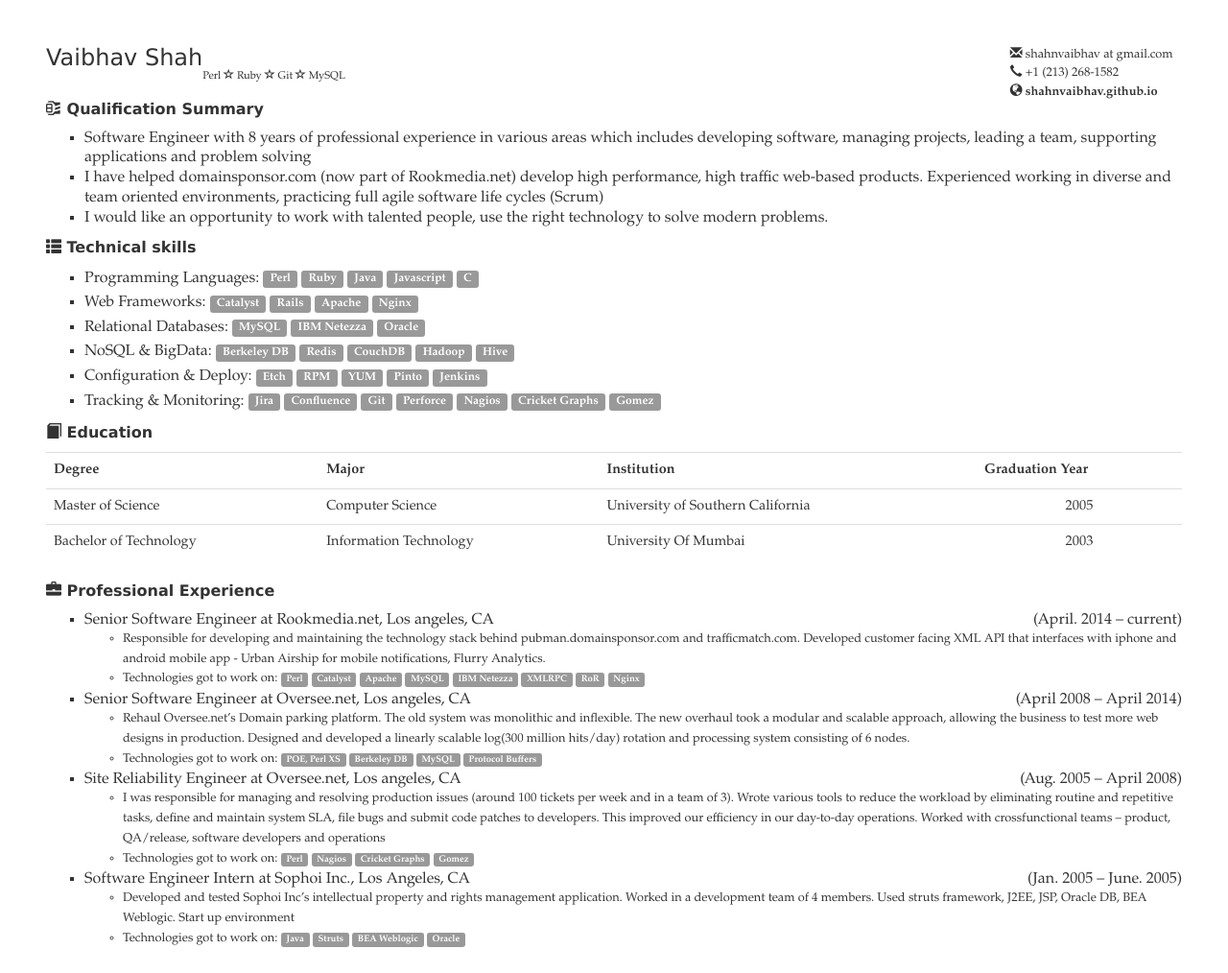
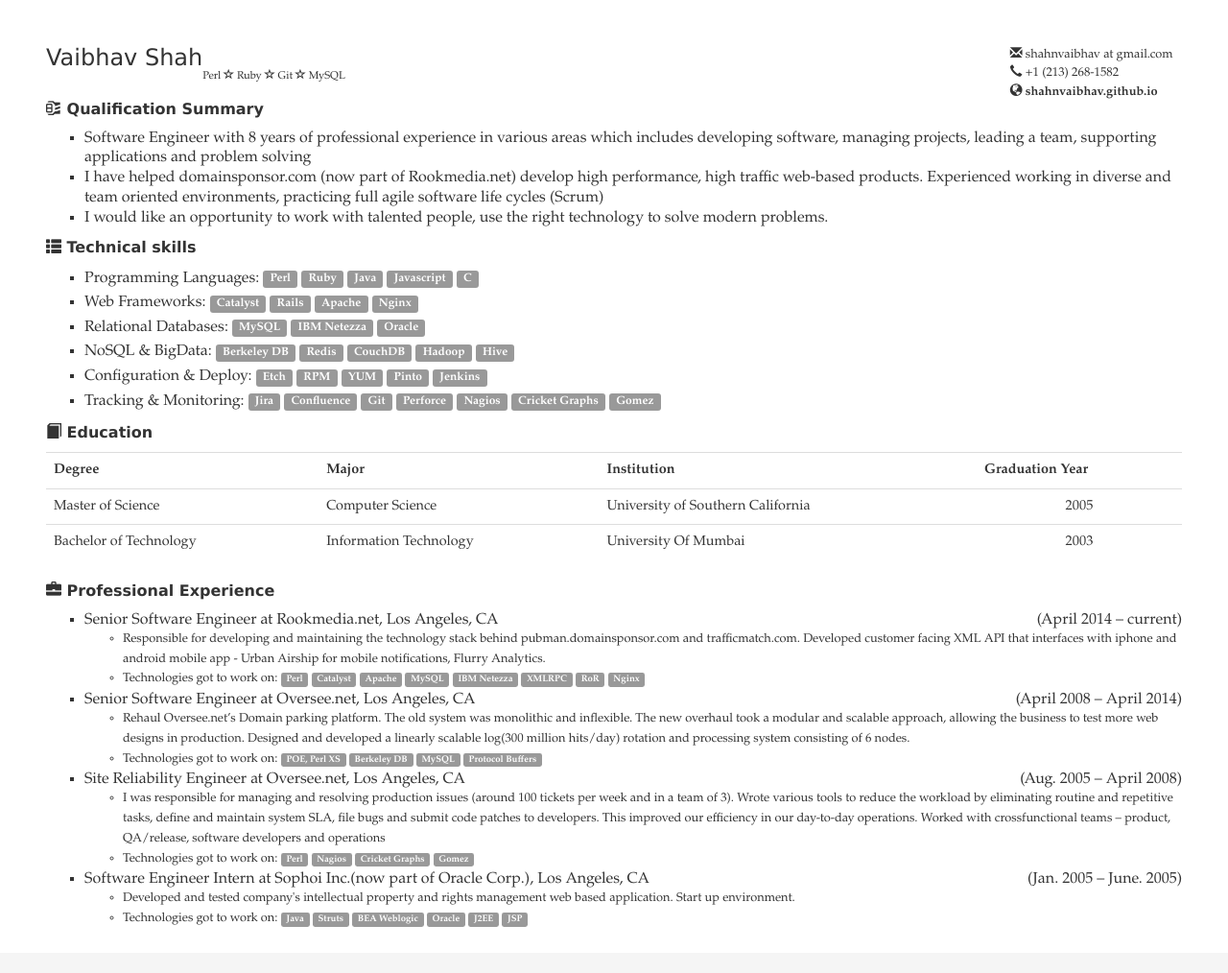
Before and after one commit to shahnvaibhav/shahnvaibhav.github.io, a plain HTML site: page page.html in a window 1280 px wide. Shown: the whole page at 96% size. After the commit the page ends 993 px from the top, so only its background shows below. Drawn offline with Linux system fonts and the light colour scheme.

Commit message:
fix tools used section

```diff
--- a/page.html
+++ b/page.html
@@ -88,8 +88,8 @@
 
 	<h2><span class="glyphicon glyphicon-briefcase"></span> Professional Experience</h2>
 	<ul>
-		<li>Senior Software Engineer at Rookmedia.net, Los angeles, CA
-			<span class="right">(April. 2014 – current)</span>
+		<li>Senior Software Engineer at Rookmedia.net, Los Angeles, CA
+			<span class="right">(April 2014 – current)</span>
 			<ul>
 				<li>Responsible for developing and maintaining the technology stack behind pubman.domainsponsor.com and trafficmatch.com. Developed customer facing XML API that interfaces with iphone and android mobile app - Urban Airship for mobile notifications, Flurry Analytics.</li>
 				<li>Technologies got to work on:
@@ -104,7 +104,7 @@
 				</li>
 			</ul>
 		</li>
-		<li>Senior Software Engineer at Oversee.net, Los angeles, CA
+		<li>Senior Software Engineer at Oversee.net, Los Angeles, CA
 			<span class="right">(April 2008 – April 2014)</span>
 			<ul>
 				<li>Rehaul Oversee.net’s Domain parking platform. The old system was monolithic and inflexible. The new overhaul took a modular and scalable approach, allowing the business to test more web designs in production. Designed and developed a linearly scalable log(300 million hits/day) rotation and processing system consisting of 6 nodes.</li>
@@ -116,7 +116,7 @@
 				</li>
 			</ul>
 		</li>
-		<li>Site Reliability Engineer at Oversee.net, Los angeles, CA
+		<li>Site Reliability Engineer at Oversee.net, Los Angeles, CA
 			<span class="right">(Aug. 2005 – April 2008)</span>
 			<ul>
 				<li>I was responsible for managing and resolving production issues (around 100 tickets per week and in a team of 3). Wrote various tools to reduce the workload by eliminating routine and repetitive tasks, define and maintain system SLA, file bugs and submit code patches to developers. This improved our efficiency in our day-to-day operations. Worked with crossfunctional teams – product, QA/release, software developers and operations</li>
@@ -128,15 +128,17 @@
 				</li>
 			</ul>
 		</li>
-		<li>Software Engineer Intern at Sophoi Inc., Los Angeles, CA
+		<li>Software Engineer Intern at Sophoi Inc.(now part of Oracle Corp.), Los Angeles, CA
 			<span class="right">(Jan. 2005 – June. 2005)</span>
 			<ul>
-				<li>Developed and tested Sophoi Inc’s intellectual property and rights management application. Worked in a development team of 4 members. Used struts framework, J2EE, JSP, Oracle DB, BEA Weblogic. Start up environment</li>
+				<li>Developed and tested company's intellectual property and rights management web based application. Start up environment.</li>
 				<li>Technologies got to work on:
 					<span class="label label-default">Java</span>
 					<span class="label label-default">Struts</span>
 					<span class="label label-default">BEA Weblogic</span>
 					<span class="label label-default">Oracle</span>
+					<span class="label label-default">J2EE</span>
+					<span class="label label-default">JSP</span>
 				</li>
 			</ul>
 		</li>
```
